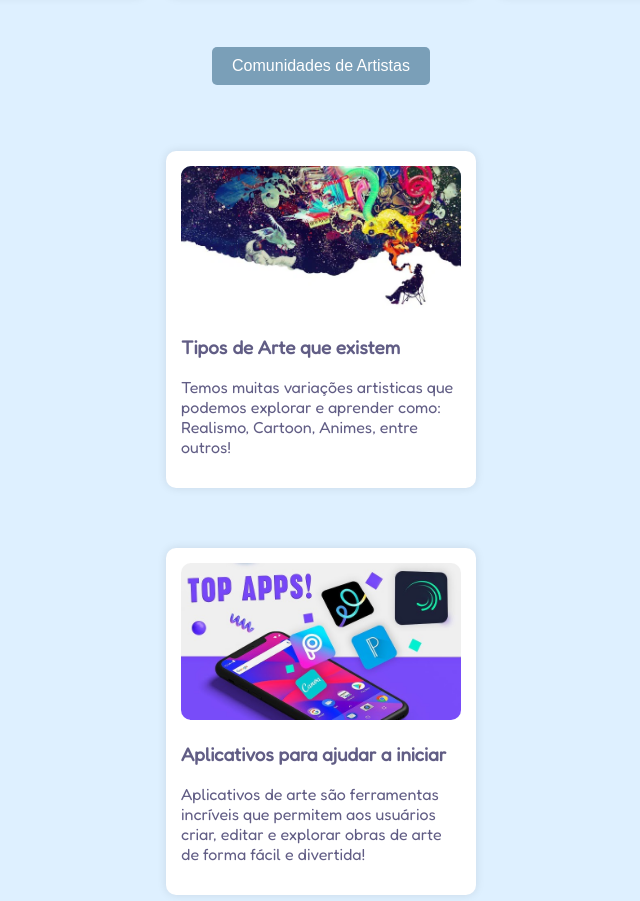
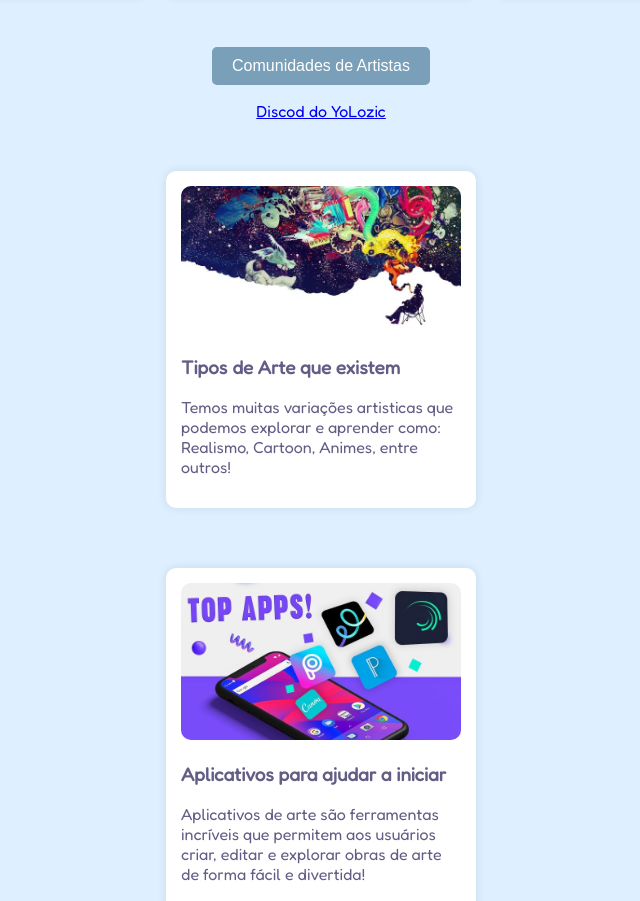
Before and after one commit to AndressaCamila02/curiosidadesVR, a plain HTML site: page index.html in a window 1280 px wide. Shown: the part 844-1745 px from the top of the page, without its empty margins (319-959 px from the left). Drawn offline with Linux system fonts and the light colour scheme; a script that the page names is missing.

Commit message:
babababbab

```diff
--- a/index.html
+++ b/index.html
@@ -57,6 +57,7 @@
     <section class="random-section">
       <button id="btnRandom">Comunidades de Artistas</button>
       <p id="randomFact"></p>
+      <a href="https://discord.gg/Zjw2RAEX" target="_blank">Discod do YoLozic</a>
     </section>
 
     <!-- NOVOS CONTEÚDOS COM ÂNCORAS-->
```
